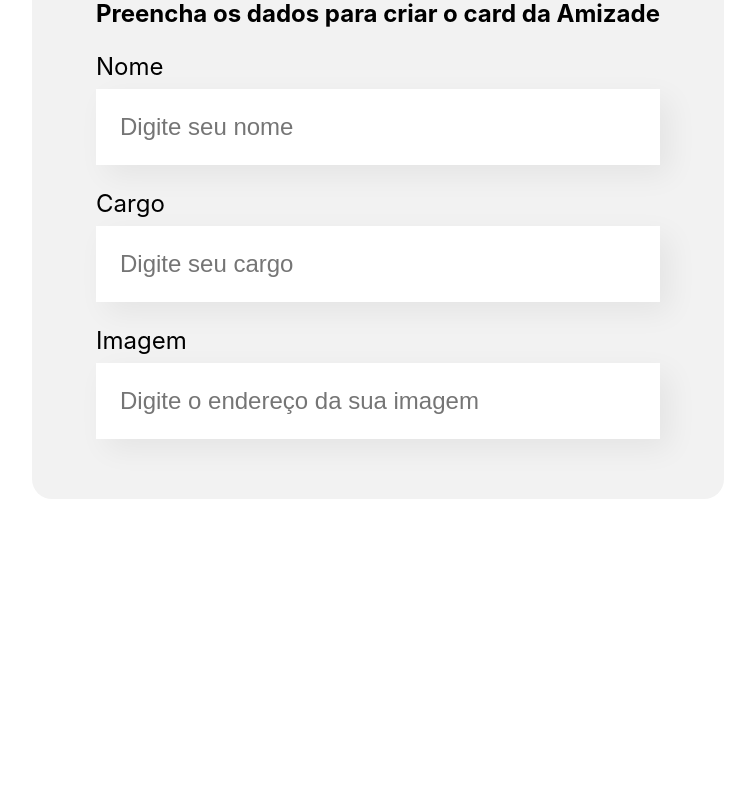
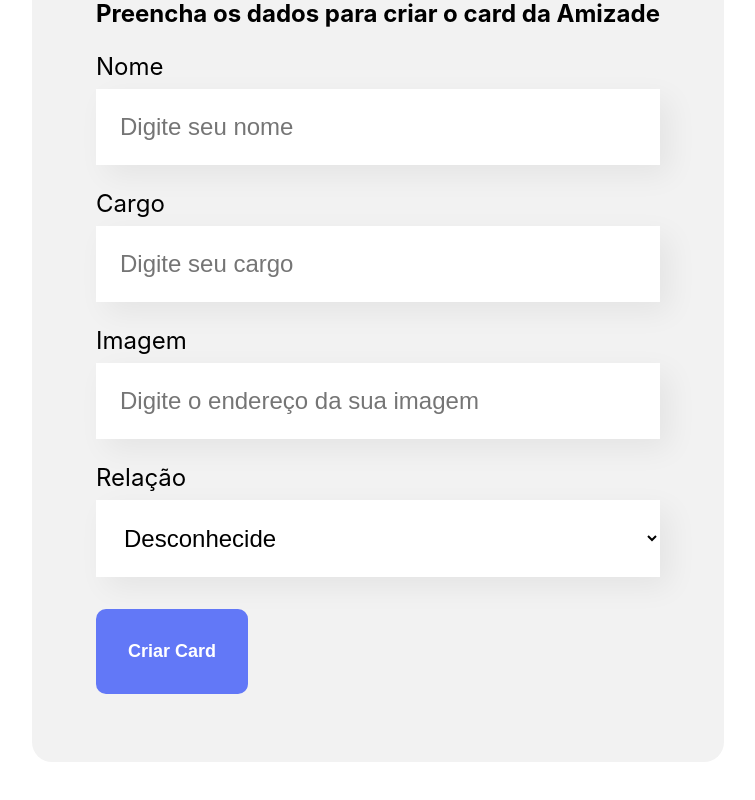
Before and after one commit to ximeneskai/organo, a React (Create React App) app: page / in a window 1280 px wide. Shown: the part 1101-1901 px from the top of the page, without its empty margins (262-1017 px from the left). Before the commit the page ends 1680 px from the top, so only its background shows below. Built offline with nearby package versions, Linux system fonts and the light colour scheme.

Commit message:
Aula 3 finalizada

```diff
--- a/src/App.js
+++ b/src/App.js
@@ -1,11 +1,22 @@
+import { useState } from 'react';
 import Banner from './componentes/Banner';
 import Formulario from './componentes/Formulario';
 
 function App() {
+
+  const [colaboradores, setColaboradores] = useState([])
+
+  const aoNovoColaboradorAdicionado = (colaborador) => {
+    console.log(colaborador);
+    setColaboradores([...colaboradores, colaborador])
+  }
+
   return (
     <div className="App">
       <Banner/>
-      <Formulario/>
+      <Formulario
+      aoColaboradorCadastrado={colaborador =>
+      aoNovoColaboradorAdicionado(colaborador)}/>
     </div>
   );
 }
--- /dev/null
+++ b/src/componentes/Botao/Botao.css
@@ -0,0 +1,15 @@
+.botao {
+    background-color: #6278f7;
+    border-radius: 10px;
+    font-weight: 700;
+    font-size: 18px;
+    padding: 32px;
+    border: none;
+    cursor: pointer;
+    color: white;
+    margin: 32px 0;
+}
+
+.botao :hover {
+    color: #95ffd4;
+}
--- /dev/null
+++ b/src/componentes/Botao/index.js
@@ -0,0 +1,9 @@
+import './Botao.css'
+
+const Botao = (props) => {
+    return (
+        <button className='botao'>{props.texto}</button>
+    )
+}
+
+export default Botao
--- a/src/componentes/CampoTexto/index.js
+++ b/src/componentes/CampoTexto/index.js
@@ -1,13 +1,24 @@
+import { useState } from 'react'
 import './CampoTexto.css'
 
 const CampoTexto = (props) => {
 
     const placeholderModificada = `${props.placeholder}`
 
+    const aoDigitado = (evento) => {
+        props.aoAlterado(evento.target.value)
+    }
+
     return (
         <div className='campo-texto'>
-            <label>{props.label}</label>
-            <input placeholder={placeholderModificada} />
+            <label>
+                {props.label}
+            </label>
+            <input
+            value={props.valor}
+            onChange={aoDigitado}
+            required={props.obrigatorio}
+            placeholder={placeholderModificada} />
         </div>
     )
 }
--- a/src/componentes/Formulario/index.js
+++ b/src/componentes/Formulario/index.js
@@ -1,14 +1,70 @@
+import { useState } from 'react';
+import Botao from '../Botao';
 import CampoTexto from '../CampoTexto'
+import ListaSuspensa from '../ListaSuspensa';
 import './Formulario.css'
 
-const Formulario = () => {
+const Formulario = (props) => {
+
+    const relacoes = [
+        'Desconhecide',
+        'Conhecide',
+        'Colega de trabalho',
+        'Colega',
+        'Parente',
+        'Amigue',
+        'Amigue próxime',
+        'Melhor amigue'
+    ]
+
+    const [nome, setNome] = useState('')
+    const [cargo, setCargo] = useState('')
+    const [imagem, setImagem] = useState('')
+    const [relacao, setRelacao] = useState('')
+
+    const aoSalvar = (evento) => {
+        evento.preventDefault();
+        console.log('Form foi submetido! => ', nome, cargo, imagem);
+        props.aoColaboradorCadastrado({
+            nome,
+            cargo,
+            imagem,
+            relacao
+        })
+    }
+
     return (
         <section className='formulario'>
-            <form>
+            <form onSubmit={aoSalvar}>
                 <h2>Preencha os dados para criar o card da Amizade</h2>
-                <CampoTexto label='Nome' placeholder="Digite seu nome"/>
-                <CampoTexto label='Cargo' placeholder="Digite seu cargo"/>
-                <CampoTexto label='Imagem' placeholder="Digite o endereço da sua imagem"/>
+                <CampoTexto
+                    obrigatorio={true}
+                    label='Nome'
+                    placeholder="Digite seu nome"
+                    valor={nome}
+                    aoAlterado={valor => setNome(valor)}
+                />
+                <CampoTexto
+                    obrigatorio={true}
+                    label='Cargo'
+                    placeholder="Digite seu cargo"
+                    valor={cargo}
+                    aoAlterado={valor => setCargo(valor)}
+                />
+                <CampoTexto
+                    obrigatorio={true}
+                    label='Imagem'
+                    placeholder="Digite o endereço da sua imagem"
+                    valor={imagem}
+                    aoAlterado={valor => setImagem(valor)}
+                />
+                <ListaSuspensa
+                    obrigatorio={true}
+                    label='Relação'
+                    itens={relacoes}
+                    valor={relacao}
+                    aoAlterado={valor => setRelacao(valor)}/>
+                <Botao texto='Criar Card'/>
             </form>
         </section>
     )
--- /dev/null
+++ b/src/componentes/ListaSuspensa/ListaSuspensa.css
@@ -0,0 +1,15 @@
+.lista-suspensa label {
+    display: block;
+    margin-bottom: 8px;
+    font-size: 24px;
+}
+
+.lista-suspensa select {
+    background-color: #fff;
+    box-shadow: 10px 10px 30px rgba(0, 0, 0, 0.06);
+    width: 100%;
+    border: none;
+    font-size: 24px;
+    padding: 24px;
+    box-sizing: border-box;
+}
--- /dev/null
+++ b/src/componentes/ListaSuspensa/index.js
@@ -0,0 +1,18 @@
+import './ListaSuspensa.css'
+
+const ListaSuspensa = (props) => {
+
+    return (
+        <div className='lista-suspensa'>
+            <label>{props.label}</label>
+            <select
+                onChange={evento => props.aoAlterado(evento.target.value)}
+                required={props.required}
+                value={props.value}>
+                {props.itens.map(item => <option key={item}>{item}</option>)}
+            </select>
+        </div>
+    )
+}
+
+export default ListaSuspensa
```
